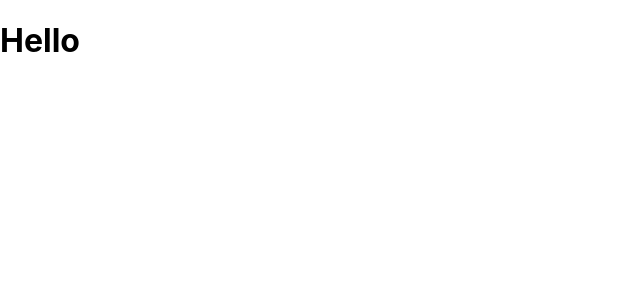
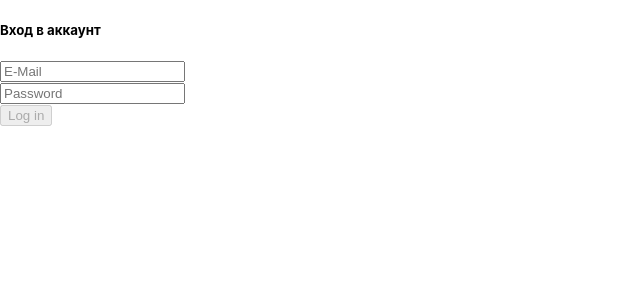
Before and after one commit to Art7578/react-articles, a React (Create React App) app: page /login in a window 1280 px wide. Shown: the top 300 px of the page, without its empty margins (0-640 px from the left). Built offline with nearby package versions, Linux system fonts and the light colour scheme.

Commit message:
add Registration and Login

```diff
--- a/package.json
+++ b/package.json
@@ -11,6 +11,7 @@
     "axios": "^1.6.7",
     "react": "^18.2.0",
     "react-dom": "^18.2.0",
+    "react-hook-form": "^7.50.1",
     "react-redux": "^9.1.0",
     "react-router-dom": "^6.22.2",
     "react-scripts": "5.0.1",
--- a/src/App.js
+++ b/src/App.js
@@ -1,10 +1,22 @@
+import { Routes, Route } from "react-router-dom";
+
+import { Home } from "./pages/Home/Home";
+import { Registration } from "./pages/Registration/Registration";
+import { Login } from "./pages/Login/Login";
 
 function App() {
+
   return (
+    <>
     <div>
-      <h1>Hello</h1>
+      <Routes>
+        <Route path="/" element={<Home/>}/>
+        <Route path="/login" element={<Login />}/>
+        <Route path="/register" element={<Registration />}/>
+      </Routes>
     </div>
-  );
+    </>
+  )
 }
 
 export default App;
--- /dev/null
+++ b/src/pages/Home/Home.jsx
@@ -0,0 +1,7 @@
+export const Home = () => {
+    return (
+        <div>
+            <h1>Hello</h1>
+        </div>
+    )
+}
--- /dev/null
+++ b/src/pages/Login/Login.jsx
@@ -0,0 +1,66 @@
+import React from "react";
+import { useDispatch, useSelector } from 'react-redux';
+import { Navigate } from "react-router-dom";
+import { useForm } from 'react-hook-form';
+import { fetchAuth, selectIsAuth } from "../../redux/slices/auth";
+
+import css from "./Login.module.css";
+
+export const Login = () => {
+  const isAuth = useSelector(selectIsAuth);
+  const dispatch = useDispatch();
+  const {
+    register,
+    handleSubmit,
+    formState: { errors, isValid }
+  } = useForm({
+    defaultValues: {
+      email: '',
+      password: ''
+    },
+    mode: 'onChange'
+  });
+
+  const onSubmit = async (values) => {
+    const data = await dispatch(fetchAuth(values));
+
+    if (!data.payload) {
+      alert('Failed to login!');
+    }
+
+    if ('token' in data.payload) {
+      window.localStorage.setItem('token', data.payload.token);
+    }
+  };
+
+  if (isAuth) {
+    return <Navigate to="/" />;
+  }
+
+  return (
+    <div className={css.root}>
+      <h5 className={css.title}>Вход в аккаунт</h5>
+      <form onSubmit={handleSubmit(onSubmit)}>
+        <input
+          className={css.field}
+          placeholder="E-Mail"
+          type="email"
+          {...register('email', { required: 'Enter your email' })}
+        />
+        {errors.email && <span className={css.error}>{errors.email.message}</span>}
+        <br />
+        <input
+          className={css.field}
+          placeholder="Password"
+          type="password"
+          {...register('password', { required: 'Enter your password' })}
+        />
+        {errors.password && <span className={css.error}>{errors.password.message}</span>}
+        <br />
+        <button disabled={!isValid} type="submit">
+          Log in
+        </button>
+      </form>
+    </div>
+  );
+};
--- /dev/null
+++ b/src/pages/Registration/Registration.jsx
@@ -0,0 +1,84 @@
+import React from 'react';
+import { useDispatch, useSelector } from 'react-redux';
+import { useForm } from 'react-hook-form';
+import { Navigate } from "react-router-dom";
+import { fetchRegister, selectIsAuth } from "../../redux/slices/auth";
+
+import css from './Registration.module.css';
+
+export const Registration = () => {
+  const isAuth = useSelector(selectIsAuth);
+  const dispatch = useDispatch();
+  const {
+    register,
+    handleSubmit,
+    formState: { errors, isValid }
+  } = useForm({
+    defaultValues: {
+      fullName: '',
+      email: '',
+      password: ''
+    },
+    mode: 'onChange'
+  });
+
+  const onSubmit = async (values) => {
+    const data = await dispatch(fetchRegister(values));
+
+    if (!data.payload) {
+      alert('Failed to login!');
+    }
+
+    if ('token' in data.payload) {
+      window.localStorage.setItem('token', data.payload.token);
+    }
+  };
+
+  if (isAuth) {
+    return <Navigate to="/" />;
+  }
+
+  return (
+    <div className={css.root}>
+      <h5 className={css.title}>Создание аккаунта</h5>
+      <form onSubmit={handleSubmit(onSubmit)}>
+        <div className={css.avatar}>
+          <img src="avatar.jpg" alt="Avatar" style={{ width: '100px', height: '100px' }} />
+        </div>
+        <div>
+          <label htmlFor="fullName">Full Name:</label>
+          <input
+            id="fullName"
+            className={css.field}
+            type="text"
+            {...register('fullName', { required: 'Enter your fullName' })}
+          />
+          {errors.fullName && <span>{errors.fullName.message}</span>}
+        </div>
+        <div>
+          <label htmlFor="email">E-Mail:</label>
+          <input
+            id="email"
+            className={css.field}
+            type="email"
+            {...register('email', { required: 'Enter your email' })}
+          />
+          {errors.email && <span>{errors.email.message}</span>}
+        </div>
+        <div>
+          <label htmlFor="password">Password:</label>
+          <input
+            id="password"
+            className={css.field}
+            type="password"
+            {...register('password', { required: 'Enter your password' })}
+          />
+          {errors.password && <span>{errors.password.message}</span>}
+        </div>
+        <button disabled={!isValid} type="submit">
+          Register
+        </button>
+      </form>
+    </div>
+  );
+};
```
Also changed, not shown: src/pages/Home/Home.module.css (added), src/pages/Login/Login.module.css (added), src/pages/Registration/Registration.module.css (added), 1 other file (tests, documents, lock files or other folders).
